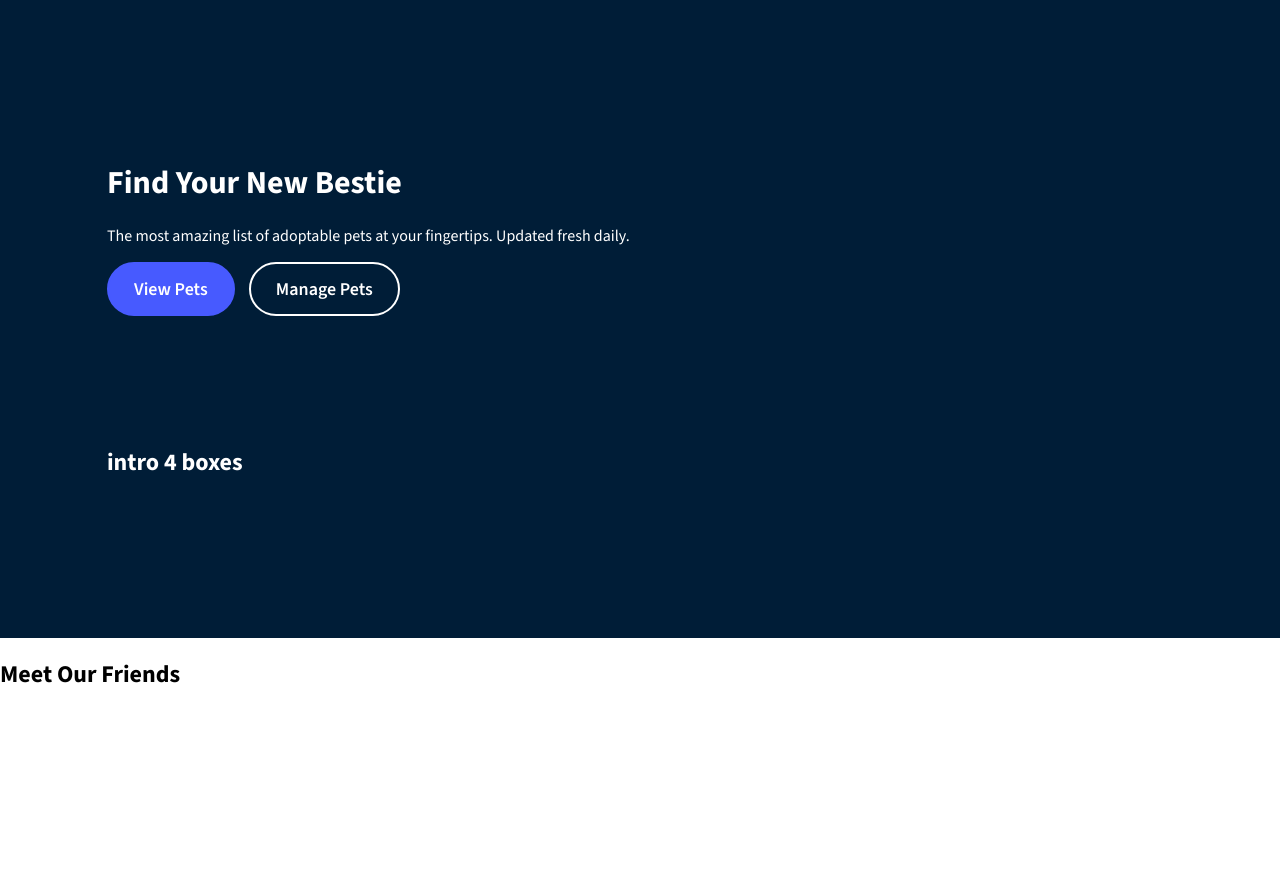
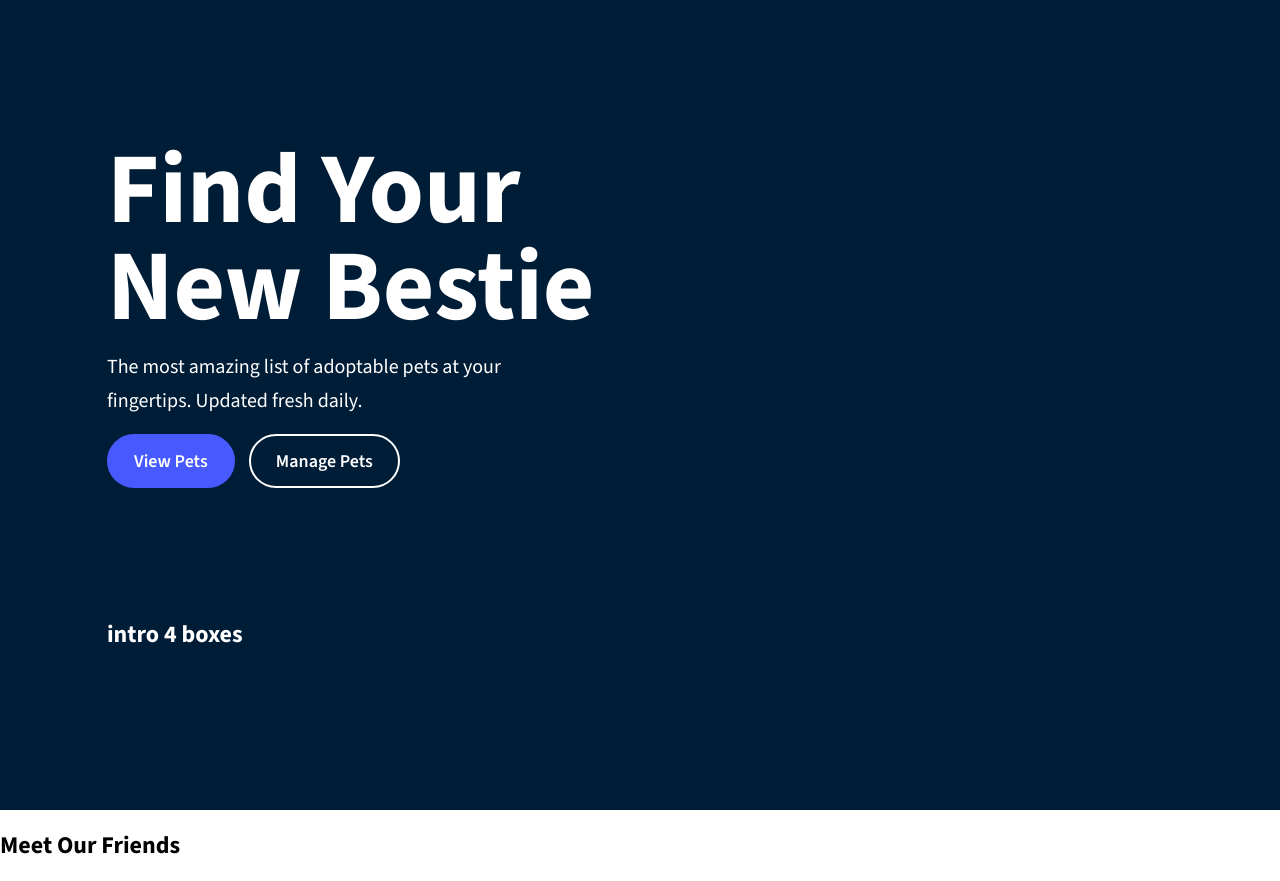
Before and after one commit to DevMostafaRagab/pet-adoption, a plain HTML site: page index.html in a window 1280 px wide. Before the commit the page ends 800 px from the top, so only its background shows below. Drawn offline with nearby package versions, Linux system fonts and the light colour scheme.

Commit message:
Setting fonts for header and paragraph

```diff
--- a/style.css
+++ b/style.css
@@ -69,3 +69,21 @@ body {
 }
 
 /* =================================================================================================================== */
+
+/** Fonts setting for header and paragraph */
+
+.intro h1 {
+  font-size: 6.25rem;
+  line-height: 97.3%;
+  margin: 0;
+  max-width: 525px;
+}
+
+.intro p {
+  font-size: 1.25rem;
+  line-height: 169.3%;
+  margin: 1rem 0;
+  max-width: 435px;
+}
+
+/* =================================================================================================================== */
```
